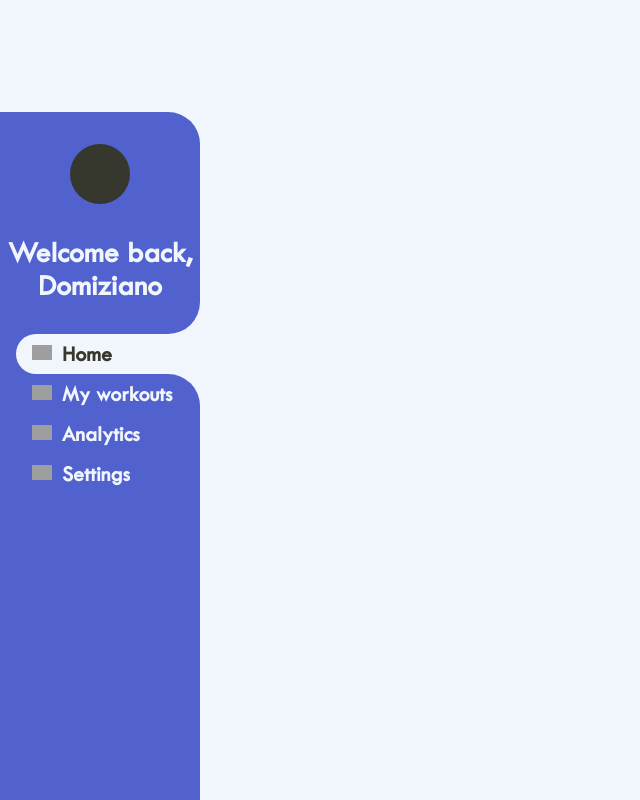
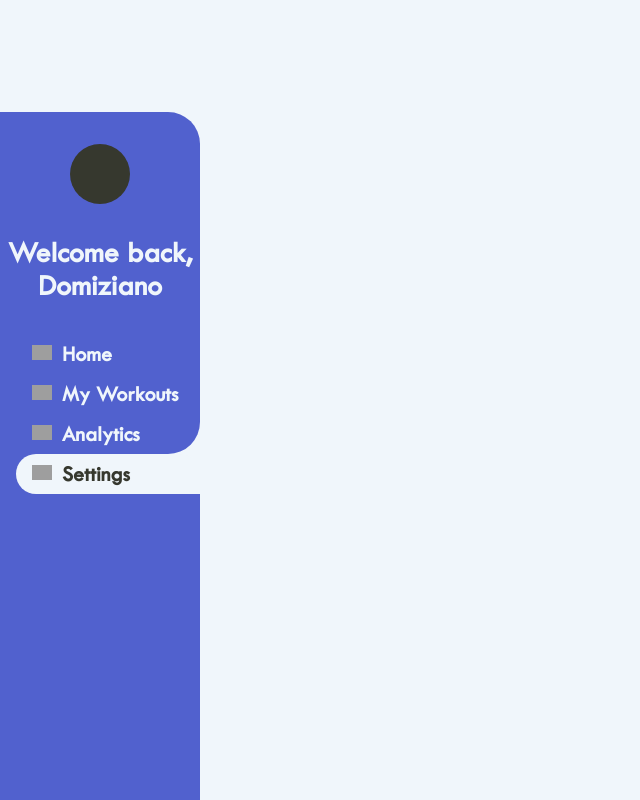
Before and after one commit to DomizianoScarcelli/workout-tracker, a React (Create React App) app: page /settings in a window 1280 px wide. Shown: the top 800 px of the page, without its empty margins (0-640 px from the left). Built offline with nearby package versions, Linux system fonts and the light colour scheme; grey boxes are pictures that could not be loaded.

Commit message:
Added react router

```diff
--- a/package.json
+++ b/package.json
@@ -9,6 +9,7 @@
     "classnames": "^2.3.1",
     "react": "^17.0.2",
     "react-dom": "^17.0.2",
+    "react-router-dom": "^6.2.2",
     "react-scripts": "5.0.0",
     "web-vitals": "^2.1.4"
   },
--- a/src/App.js
+++ b/src/App.js
@@ -1,10 +1,16 @@
 import Sidebar from "./components/Sidebar"
+import { BrowserRouter as Router, Routes, Route } from "react-router-dom"
 
 function App() {
 	return (
-		<>
-			<Sidebar selected={"home"} />
-		</>
+		<Router>
+			<Routes>
+				<Route index element={<Sidebar selected={"Home"} />} />
+				<Route path="/my-workouts" element={<Sidebar selected={"My Workouts"} />} />
+				<Route path="/analytics" element={<Sidebar selected={"Analytics"} />} />
+				<Route path="/settings" element={<Sidebar selected={"Settings"} />} />
+			</Routes>
+		</Router>
 	)
 }
 
--- a/src/components/Sidebar.js
+++ b/src/components/Sidebar.js
@@ -2,38 +2,30 @@ import styles from "./Sidebar.module.css"
 import SidebarElement from "./SidebarElement"
 
 function Sidebar(props) {
-	const navArray = ["home", "my-workouts", "analytics", "settings"]
+	const navArray = ["Home", "My Workouts", "Analytics", "Settings"]
 
 	const renderNavigation = () => {
 		let firstHalf = []
 		let secondHalf = []
-		const navString = props.selected.toLowerCase().replace(" ", "-")
-		const index = navArray.indexOf(navString)
+		const index = navArray.indexOf(props.selected)
 		for (let i = 0; i < index; i++) {
-			const name = parseString(navArray[i])
 			if (i === index - 1) {
-				firstHalf.push(<SidebarElement name={name} before={true} icon={navArray[i]} />)
+				firstHalf.push(<SidebarElement name={navArray[i]} before={true} icon={navArray[i]} />)
 			} else {
-				firstHalf.push(<SidebarElement name={name} icon={navArray[i]} />)
+				firstHalf.push(<SidebarElement name={navArray[i]} icon={navArray[i]} />)
 			}
 		}
 		for (let i = index; i < navArray.length; i++) {
-			const name = parseString(navArray[i])
 			if (i === index) {
-				secondHalf.push(<SidebarElement name={name} selected={true} icon={navArray[i]} />)
+				secondHalf.push(<SidebarElement name={navArray[i]} selected={true} icon={navArray[i]} />)
 			} else if (i === index + 1) {
-				secondHalf.push(<SidebarElement name={name} first={true} icon={navArray[i]} />)
+				secondHalf.push(<SidebarElement name={navArray[i]} first={true} icon={navArray[i]} />)
 			} else {
-				secondHalf.push(<SidebarElement name={name} />)
+				secondHalf.push(<SidebarElement name={navArray[i]} />)
 			}
 		}
 		console.log([firstHalf, secondHalf])
 		return [firstHalf, secondHalf]
-	}
-
-	const parseString = (string) => {
-		const result = string.replace("-", " ")
-		return result.charAt(0).toUpperCase() + result.slice(1)
 	}
 
 	return (
```
Also changed, not shown: 1 other file (tests, documents, lock files or other folders).
